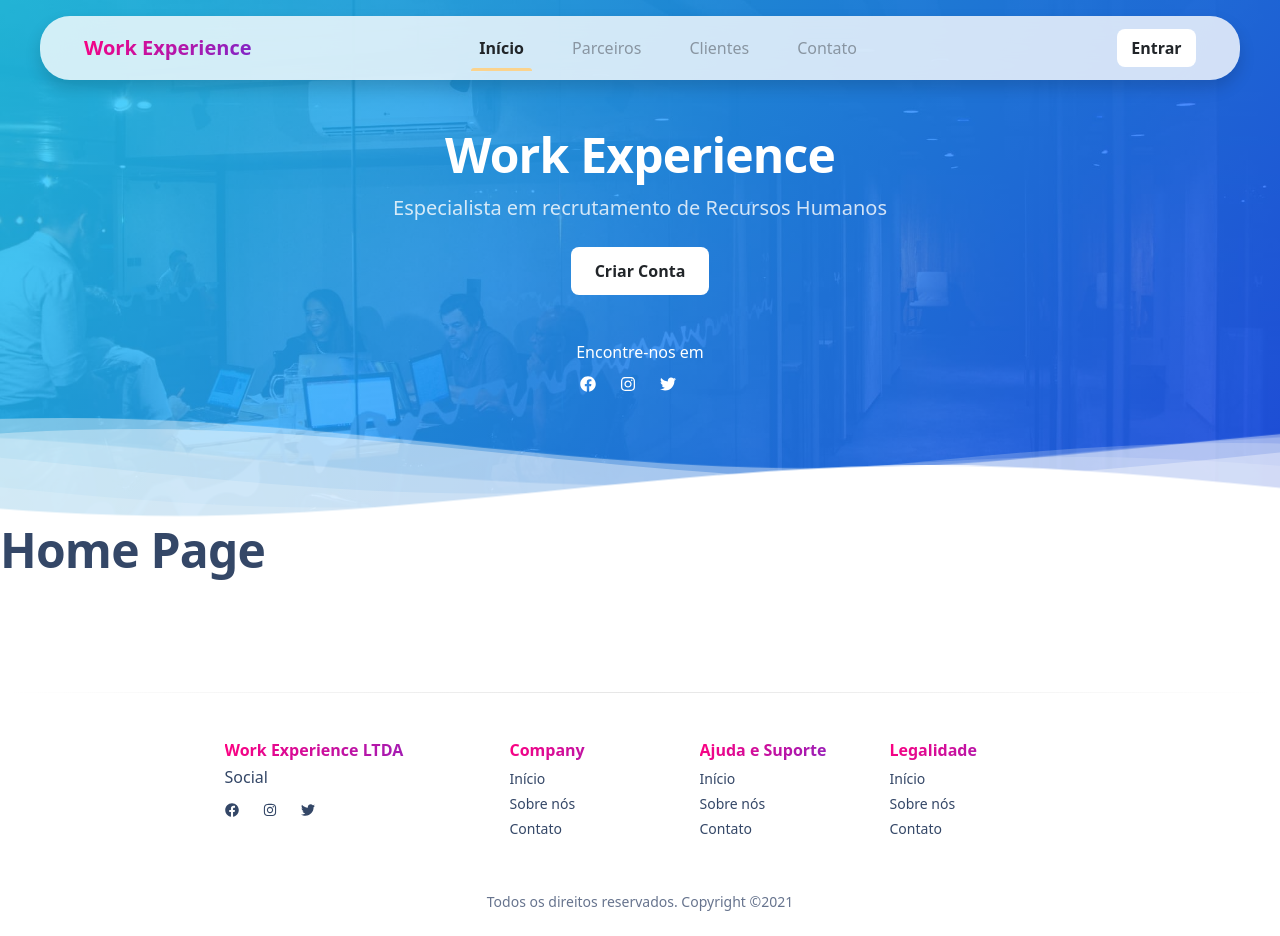
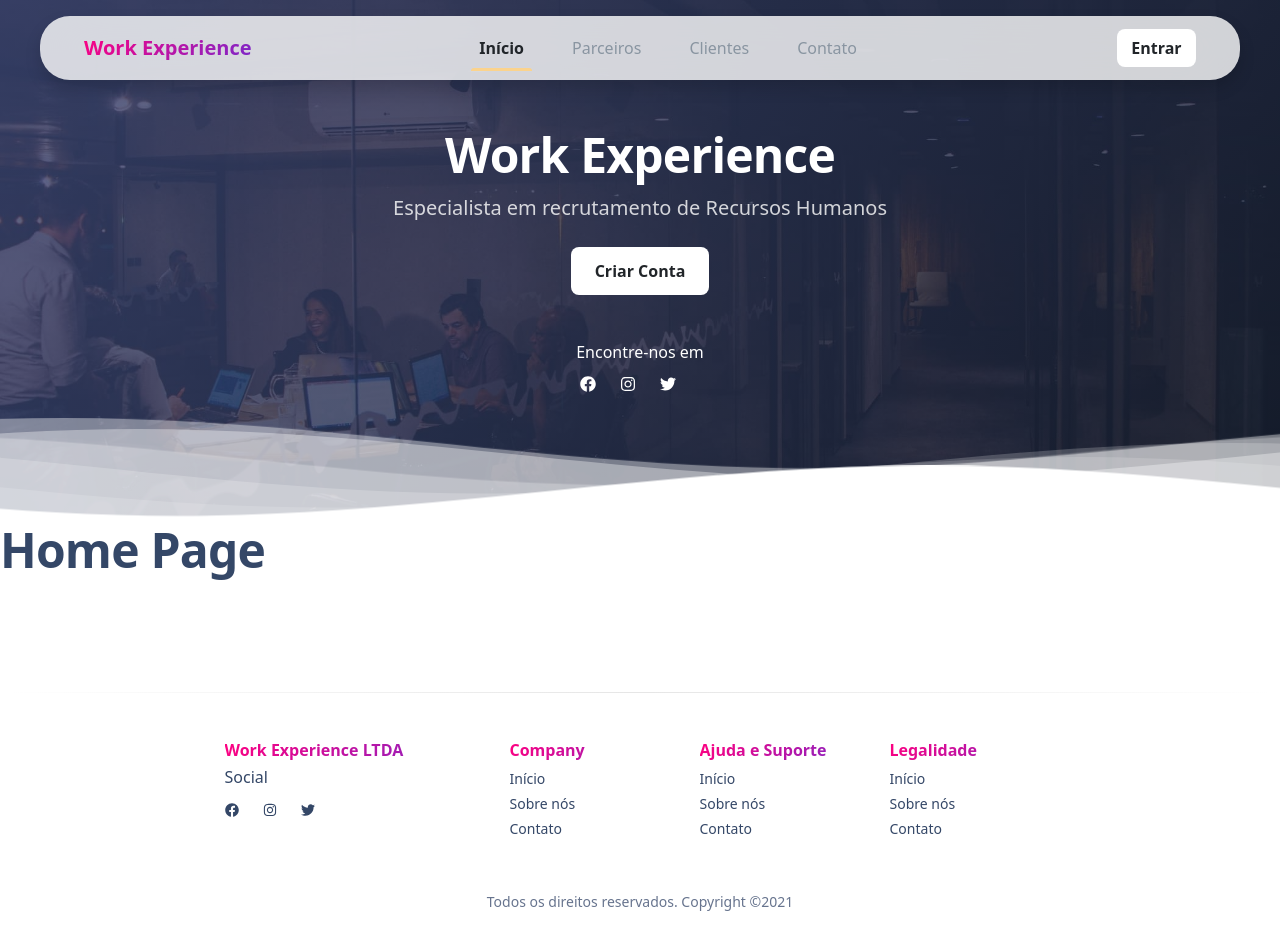
Before and after one commit to theovictor/work-experience, a React (Create React App) app: page /home in a window 1280 px wide. Built offline with nearby package versions, Linux system fonts and the light colour scheme; the HTML template or start-up script is replaced by a standard one.

Commit message:
edit headerHome

```diff
--- a/src/components/Headers/HomeHeader.js
+++ b/src/components/Headers/HomeHeader.js
@@ -12,7 +12,7 @@ export default function HomeHeader() {
     <>
       <header className="bg-gradient-dark">
         <div className={`align-items-center d-flex p-0 ${styles.headerContent}`} style={{backgroundImage: `url(${officeimg})`}}>
-          <span className={`bg-gradient-info ${styles.mask} ${styles['opacity-8']}`}/>
+          <span className={`bg-gradient-dark ${styles.mask} ${styles['opacity-8']}`}/>
           <Container className={styles['header-container']}>
             <Row className="justify-content-center">
               <Col className="text-center mx-auto my-auto" lg="8">
```
